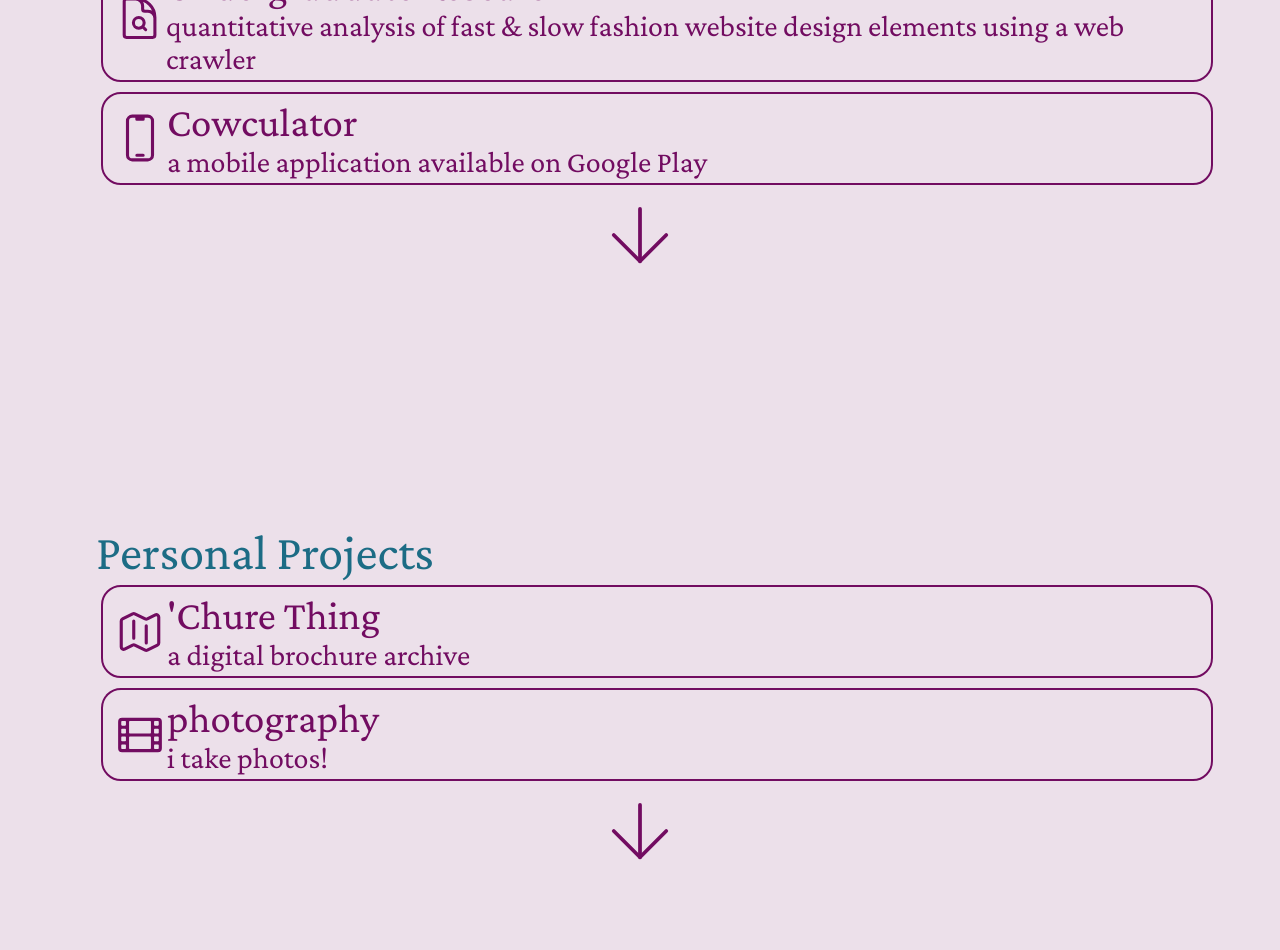
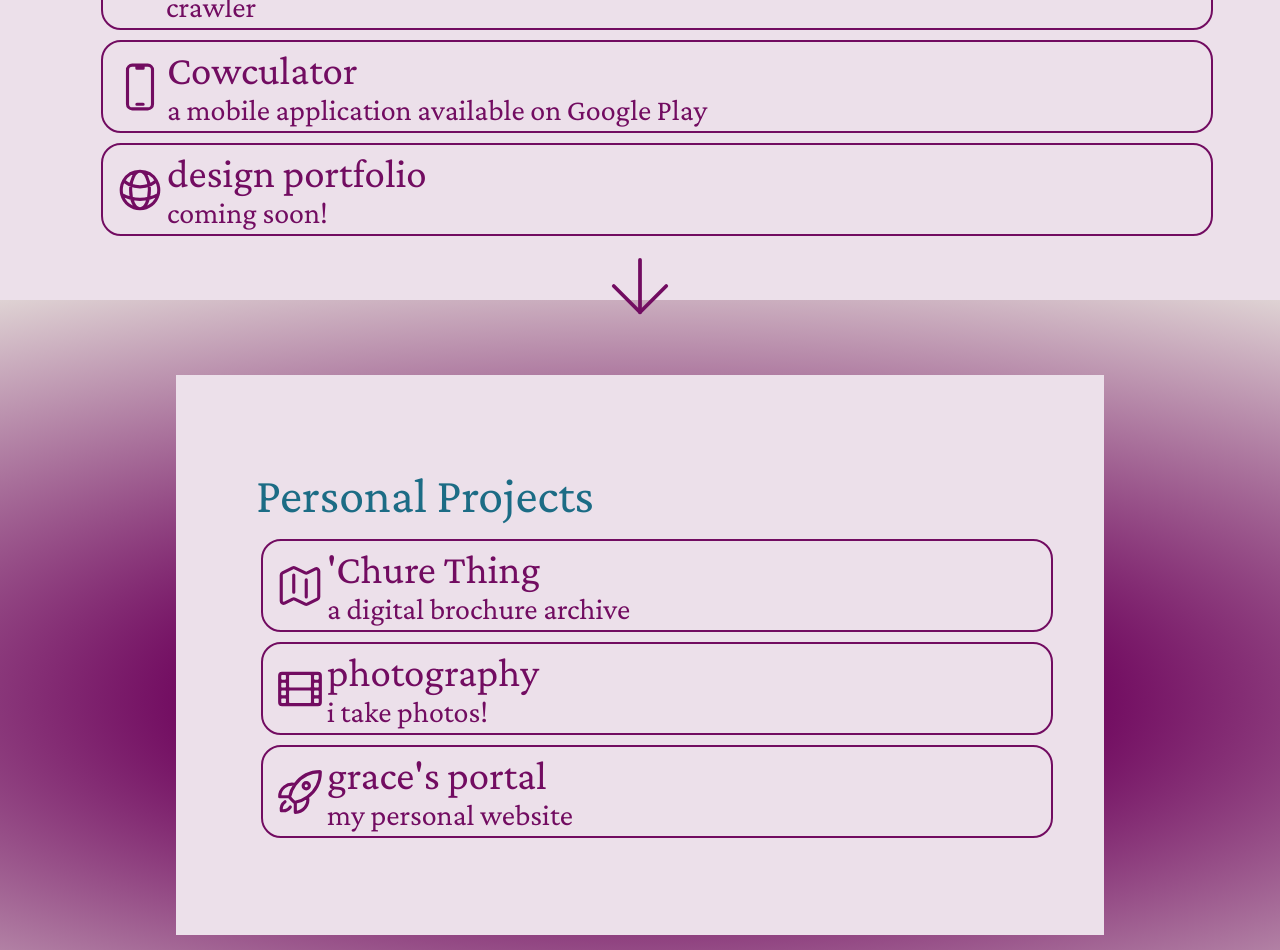
Before and after one commit to gracebmanning/grace-manning-v4, a React (Create React App) app: page / in a window 1280 px wide. Shown: the part 2100-3050 px from the top of the page. Built offline with nearby package versions, Linux system fonts and the light colour scheme.

Commit message:
add personal projects

```diff
--- a/src/components/Contact/contact.js
+++ b/src/components/Contact/contact.js
@@ -4,7 +4,7 @@ import { HiCursorArrowRays } from 'react-icons/hi2';
 
 export default function Contact() {
     return (
-        <div className="section-gradient" id="contact">
+        <div className="section-solid" id="contact">
             <div className="rectangle">
                 <div>
                     <h2 className="contact-header">want to know more?</h2>
--- a/src/components/Projects/projects.js
+++ b/src/components/Projects/projects.js
@@ -1,5 +1,6 @@
 import './projects.css';
 import arrow from '../../images/arrow-down.svg';
+import arrowLight from '../../images/arrow-down-light.svg';
 import { clickScroll } from '../clickScroll';
 import { projectItems, personalProjectItems } from './projectsList';
 
@@ -28,14 +29,14 @@ export default function Projects() {
             </div>
             <img id="arrow" src={arrow} alt="arrow pointing down" onClick={() => clickScroll('projects2')} />
         </div>
-        <div className="section-solid" id="projects2">
-            <div className="container">
+        <div className="section-gradient" id="projects2">
+            <div className="rectangle">
                 <h2 className="h2">Personal Projects</h2>
                 <div className="projectsContainer">
                     {personalProjectItems}
                 </div>
             </div>
-            <img id="arrow" src={arrow} alt="arrow pointing down" onClick={() => clickScroll('contact')} />
+            <img id="arrow" src={arrowLight} alt="arrow pointing down" onClick={() => clickScroll('contact')} />
         </div>
         </>
     );
--- a/src/components/Projects/projectsList.js
+++ b/src/components/Projects/projectsList.js
@@ -1,4 +1,5 @@
-import { HiOutlineDevicePhoneMobile, HiOutlineDocumentMagnifyingGlass, HiOutlineMap, HiOutlineFilm } from 'react-icons/hi2';
+import { HiOutlineDevicePhoneMobile, HiOutlineDocumentMagnifyingGlass, HiOutlineGlobeAlt,
+     HiOutlineMap, HiOutlineFilm, HiOutlineRocketLaunch } from 'react-icons/hi2';
 
 const projects = [
     {
@@ -13,6 +14,12 @@ const projects = [
         icon: <HiOutlineDevicePhoneMobile className="icon"/>,
         href: '/cowculator'
     },
+    {
+        title: 'design portfolio',
+        tagline: 'coming soon!',
+        icon: <HiOutlineGlobeAlt className="icon"/>,
+        href: ''
+    }
 ];
 export const projectItems = projects.map((project) =>
     <a href={project.href} key={project.title}>
@@ -40,6 +47,13 @@ const personalProjects = [
         icon: <HiOutlineFilm className="icon"/>,
         href: '/photography',
         target: '_self'
+    },
+    {
+        title: 'grace\'s portal',
+        tagline: 'my personal website',
+        icon: <HiOutlineRocketLaunch className="icon"/>,
+        href: '',
+        target: '_blank'
     }
 ];
 export const personalProjectItems = personalProjects.map((project) =>
```
Also changed, not shown: src/images/arrow-down-light.svg (added).
